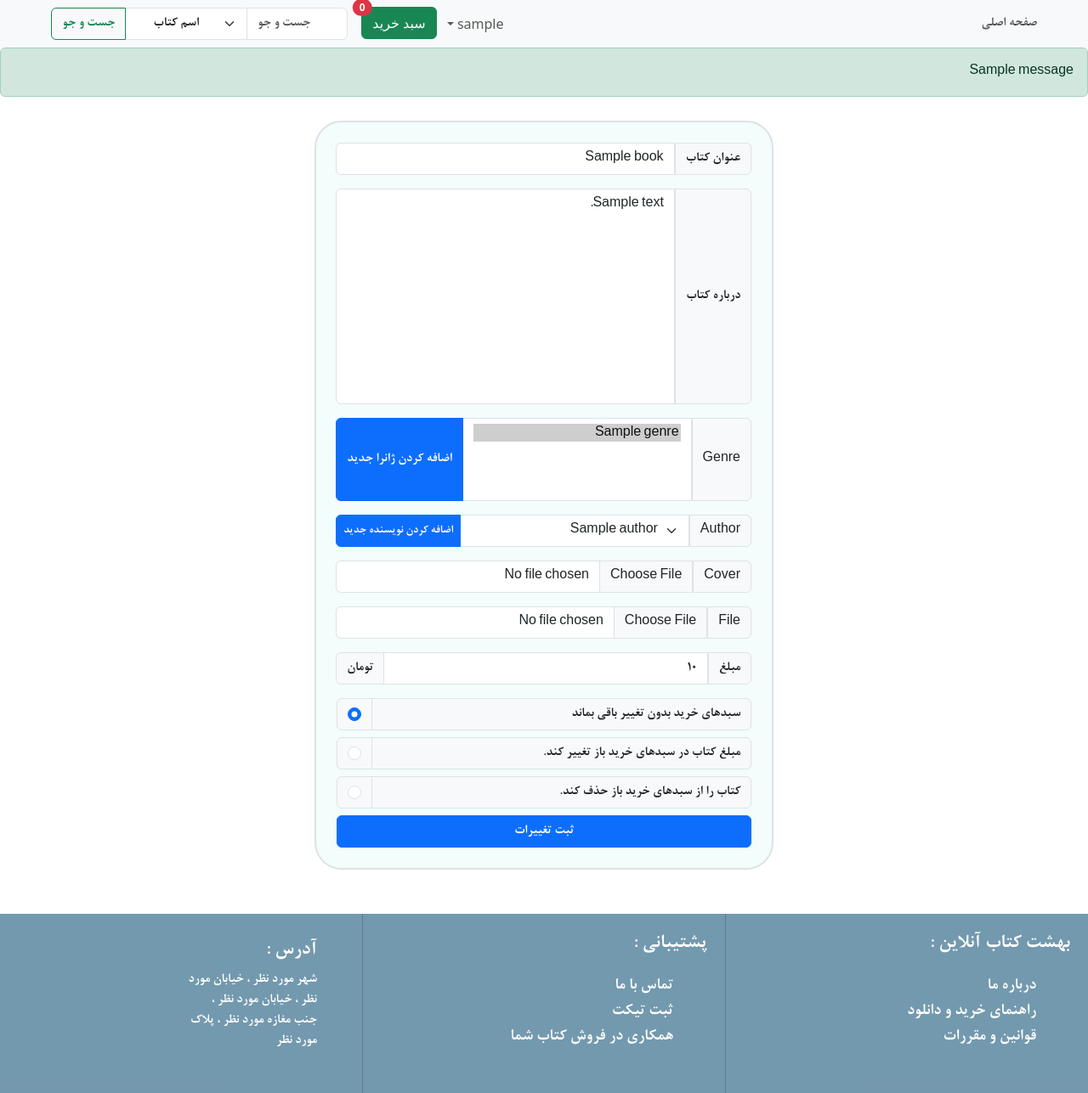
After one commit to Pouria-Jamshidi/Book-Store, a Django app: page /book/edit_book/1 in a window 1280 px wide. The commit adds this page. Shown: the whole page at 85% size. Run offline with Django 5.2, Linux system fonts and the light colour scheme; a user stored in the database is signed in; tables that the repository leaves empty hold one stand-in row (values such as "Sample post"); one stand-in notice (Sample message) is shown; grey boxes are pictures that could not be loaded.

Commit message:
added editing books with option to change the price in existing carts, or remove them from the cart entirely + recalculating their total

```diff
--- a/core/forms.py
+++ b/core/forms.py
@@ -36,6 +36,51 @@ class NewBookForm(forms.ModelForm):
         if cover.size > 5*1024*1024:
             raise ValidationError('حجم کاور نباید بیشتر از 5 مگابایت باشد')
         return cover
+
+class EditBookForm(forms.ModelForm):
+    choices = [('no_changes', 'سبدهای خرید بدون تغییر باقی بماند'),
+               ('change_cart', 'مبلغ کتاب در سبدهای خرید باز تغییر کند.'),
+               ('remove_cart', 'کتاب را از سبدهای خرید باز حذف کند.'),
+               ]
+    author = forms.ModelChoiceField(queryset=Author.objects.all(),required=True, widget= forms.Select(attrs={'class':'form-select'}))
+    genre = forms.ModelMultipleChoiceField(queryset=Genre.objects.all(),required=True, widget = forms.SelectMultiple(attrs={'class':'form-select'}))
+    file = forms.FileField(validators=[FileExtensionValidator(['pdf'])],required=True , widget=forms.FileInput(attrs={'class': 'form-control rounded-start rounded-end-0', 'id':'file'}))
+    cover = forms.ImageField(validators=[FileExtensionValidator(['jpg', 'jpeg', 'png'])],required=True, widget=forms.FileInput(attrs={'class': 'form-control rounded-start rounded-end-0', 'id':'cover'}))
+    change_cart = forms.ChoiceField(choices=choices,required=True, widget=forms.RadioSelect(attrs={'class':'form-check-input mt-0'}))
+
+
+    class Meta:
+        model = Book
+        fields = ['title', 'description', 'genre', 'author', 'cover', 'file', 'price', 'change_cart']
+        widgets = {
+            'title': forms.TextInput(attrs={'class': 'form-control rounded-start rounded-end-0', 'id':'title'}),
+            'description': forms.Textarea(attrs={'class': 'form-control rounded-start rounded-end-0', 'id':'description'}),
+            'price': forms.NumberInput(attrs={'class': 'form-control', 'id':'price'}),
+        }
+
+    # due to `instance=book` in view, we can't add initial in from field, have to do it in __init__
+    def __init__(self, *args, **kwargs):
+        super().__init__(*args, **kwargs)
+
+        # Set default only if no data is bound
+        if not self.is_bound:
+            self.fields['change_cart'].initial = 'no_changes'
+
+    def clean_file(self):
+        file = self.cleaned_data.get('file')
+
+        if file.size > 50*1024*1024:
+            raise ValidationError('حجم فایل نباید بیشتر از 50 مگابایت باشد')
+
+        return file
+
+    def clean_cover(self):
+        cover = self.cleaned_data.get('cover')
+
+        if cover.size > 5*1024*1024:
+            raise ValidationError('حجم کاور نباید بیشتر از 5 مگابایت باشد')
+        return cover
+
 
 class NewAuthorForm(forms.ModelForm):
     class Meta:
--- /dev/null
+++ b/core/templates/core/edit_book.html
@@ -0,0 +1,88 @@
+{% extends 'core/layout.html' %}
+
+{% block title %}اصلاح مشخصات کتاب{% endblock %}
+
+{% block main %}
+
+    <div class="row mt-4 p-1 d-flex justify-content-center">
+
+        <div class="col-sm-5 border border-2 p-4 mb-5 rounded-5" style="background-color: rgba(193, 245, 238, 0.2)">
+            <form action="{% url 'edit_book' book_id=book.id %}" method="post" enctype="multipart/form-data" class="bnazaninBold">
+                {% csrf_token %}
+
+                {% if form.non_field_errors %}
+                    {% for error in form.non_field_errors %}
+                        <div class="alert alert-{{ message.tags }}">{{ error }}</div>
+                    {% endfor %}
+                {% endif %}
+                {% for field in form %}
+                    <div style="margin-bottom: 1%">
+                    {% if field.name == 'author' %}
+                        <div class="input-group mb-3">
+                            <label class="input-group-text rounded-end rounded-start-0" for="{{ field.id_for_label }}">{{ field.label }}</label>
+                            {{ field }}
+
+                            <a href="{% url 'newauthor' %}" class="btn btn-primary btn-sm rounded-start rounded-end-0 d-flex align-items-center" target="_blank"
+                            onmouseenter="this.classList.replace('btn-primary','btn-success')"
+                            onmouseleave="this.classList.replace('btn-success','btn-primary')">اضافه کردن نویسنده جدید</a>
+                        </div>
+
+
+                    {% elif field.name == 'genre' %}
+                        <div class="input-group mb-3">
+                            <label class="input-group-text rounded-end rounded-start-0" for="{{ field.id_for_label }}">{{ field.label }}</label>
+                            {{ field }}
+
+                            <a href="{% url 'newgenre' %}" class="btn btn-primary rounded-start rounded-end-0 d-flex align-items-center" target="_blank"
+                            onmouseenter="this.classList.replace('btn-primary','btn-success')"
+                            onmouseleave="this.classList.replace('btn-success','btn-primary')">اضافه کردن ژانرا جدید</a>
+                        </div>
+
+
+                    {% elif field.name == 'file' or field.name == 'cover' %}
+                        <div class="input-group mb-3">
+                          <label for="{{ field.id_for_label }}" class="input-group-text rounded-end rounded-start-0" >{{ field.label }}</label>
+                            {{ field }}
+                        </div>
+
+                    {% elif field.name == 'price'%}
+                        <div class="input-group mb-3">
+                          <label for="{{ field.id_for_label }}" class="input-group-text rounded-end rounded-start-0" >{{ field.label }}</label>
+                            {{ field }}
+                          <span class="input-group-text rounded-start rounded-end-0">تومان</span>
+                        </div>
+                    {% elif field.name == 'change_cart' %}
+                        {% for radio in field %}
+                        <label class="input-group mb-2 w-100 flex-row-reverse" style="cursor:pointer">
+
+                            <div class="input-group-text">
+                                {{ radio.tag }}
+                            </div>
+
+                            <span class="form-control bg-light">
+                                {{ radio.choice_label }}
+                            </span>
+                        </label>
+                        {% endfor %}
+                    {% else %}
+                        <div class="input-group mb-3">
+                            <label class="input-group-text rounded-end rounded-start-0" for="{{ field.id_for_label }}">{{ field.label }}</label>
+                            {{ field }}
+                        </div>
+                    {% endif %}
+
+                    {% if field.errors %}
+                        {% for error in field.errors %}
+                            <div class="alert alert-{{ message.tags }}">{{ error }}</div>
+                        {% endfor %}
+                    {% endif %}
+                    </div>
+                {% endfor %}
+
+                <input type="submit" class="btn btn-primary w-100" value="ثبت تغییرات"
+                onmouseenter="this.classList.replace('btn-primary','btn-success')"
+                onmouseleave="this.classList.replace('btn-success','btn-primary')">
+            </form>
+        </div>
+    </div>
+{% endblock %}
--- a/core/urls.py
+++ b/core/urls.py
@@ -1,5 +1,5 @@
 from django.urls import path
-from core.views import home, NewBook, NewAuthorView, NewGenreView, book_detail, BookScoreView, NavbarView, home_genre, home_author, download_book, Book_wishlist_cbv, search_result_fbv
+from core.views import home, NewBook, NewAuthorView, NewGenreView, book_detail, BookScoreView, NavbarView, home_genre, home_author, download_book, Book_wishlist_cbv, search_result_fbv, Edit_book_cbv
 
 urlpatterns = [
     path('', home, name='home'),
@@ -7,6 +7,7 @@ urlpatterns = [
     path('author/<int:author_id>/', home_author, name='home_author'),
     path('search/', search_result_fbv, name='search_result'),
     path('books/newbook/', NewBook.as_view(), name='newbook'),
+    path('book/edit_book/<int:book_id>', Edit_book_cbv.as_view(), name='edit_book'),
     path('author/new/', NewAuthorView.as_view(), name='newauthor'),
     path('genre/new/', NewGenreView.as_view(), name='newgenre'),
     path('book/<int:book_id>/', book_detail, name='book_detail'),
--- a/core/views.py
+++ b/core/views.py
@@ -1,5 +1,7 @@
 import os
 from django.contrib.auth.decorators import login_required
+from django.db import transaction
+from django.db.models import Sum, ExpressionWrapper, F, DecimalField
 from django.http import FileResponse
 from django.shortcuts import render, redirect, get_object_or_404
 from django.views import View
@@ -8,7 +10,7 @@ from django.contrib.auth.mixins import LoginRequiredMixin, UserPassesTestMixin
 from django.core.paginator import Paginator
 from core.models import Book, Score, NavbarGenre, Wishlist
 from sales.models import Order, OrderItems, StatusChoices
-from core.forms import NewAuthorForm, NewBookForm, NewGenreForm, NavbarForm, Sort_Filter_Form, Searchbar
+from core.forms import NewAuthorForm, NewBookForm, NewGenreForm, NavbarForm, Sort_Filter_Form, Searchbar, EditBookForm
 from utility.utils import apply_sort_and_filter
 
 
@@ -236,6 +238,76 @@ def book_detail(request,book_id):
 
     return render(request,'core/book_detail.html', context)
 
+class Edit_book_cbv(LoginRequiredMixin, UserPassesTestMixin, View):
+    """
+    CBV : Renders a page where staff and super users can edit a already existing book.\n
+    - they have a choice to update the price in open carts as well or not.
+    """
+    def test_func(self):
+        return self.request.user.is_staff or self.request.user.is_superuser
+
+    def get(self,request,book_id):
+        book = get_object_or_404(Book,pk=book_id)
+        form = EditBookForm(instance=book)
+        return render(request, 'core/edit_book.html',{'form':form,'book':book})
+
+    @transaction.atomic
+    def post(self,request,book_id):
+        book = get_object_or_404(Book, pk=book_id)
+        form = EditBookForm(request.POST, request.FILES, instance=book)
+
+        def recalc_order_totals(orders_queryset):
+            """
+            Recalculate total for a set of Order objects while avoiding n+1 problem.
+
+            :param orders_queryset: QuerySet of Order objects
+            """
+            total_expr = ExpressionWrapper(F('price') * F('quantity'),
+                                           output_field=DecimalField(max_digits=10, decimal_places=0))
+            totals_qs = (
+                OrderItems.objects
+                .filter(order__in=orders_queryset)
+                .values('order')
+                .annotate(total_sum=Sum(total_expr))
+            )
+            totals_map = {item['order']: item['total_sum'] for item in totals_qs}
+
+            orders = list(orders_queryset)
+            for o in orders:
+                o.total = totals_map.get(o.id, 0)
+            from django.db import transaction
+            with transaction.atomic():
+                Order.objects.bulk_update(orders, ['total'])
+
+
+
+        if form.is_valid():
+            # ================== Removing change_cart since it don't exist in our model ====================
+            change_cart = form.cleaned_data.pop('change_cart')
+
+            pending_orders = Order.objects.filter(status=StatusChoices.PENDING)
+
+            form.save()
+
+            if change_cart=='remove_cart':
+                OrderItems.objects.filter(order__in=pending_orders, book=book).delete()
+                # ================================================= re-calculating the total =================================================
+                recalc_order_totals(pending_orders)
+                # ===========================================================================================================================
+                messages.success(request, 'اطلاعات کتاب با موفقیت تغییر کرد و از سبدهای خرید فعال حذف گردید')
+
+            elif change_cart == 'change_cart':
+                OrderItems.objects.filter(order__in=pending_orders, book=book).update(price=book.price)
+                # ================================================= re-calculating the total =================================================
+                recalc_order_totals(pending_orders)
+                # ===========================================================================================================================
+                messages.success(request, 'اطلاعات کتاب و قیمت آن در سبدهای خرید فعال با موفقیت تغییر کرد.')
+            else:
+                messages.success(request,'اطلاعات کتاب با موفقیت تغییر کرد')
+            return redirect('book_detail',book_id=book_id)
+        return render(request, 'core/edit_book.html', {'form': form, 'book': book})
+
+
 
 class NewBook(LoginRequiredMixin, UserPassesTestMixin,View):
     """
```
Also changed, not shown: core/templates/core/book_detail.html (+9 -2 lines).
